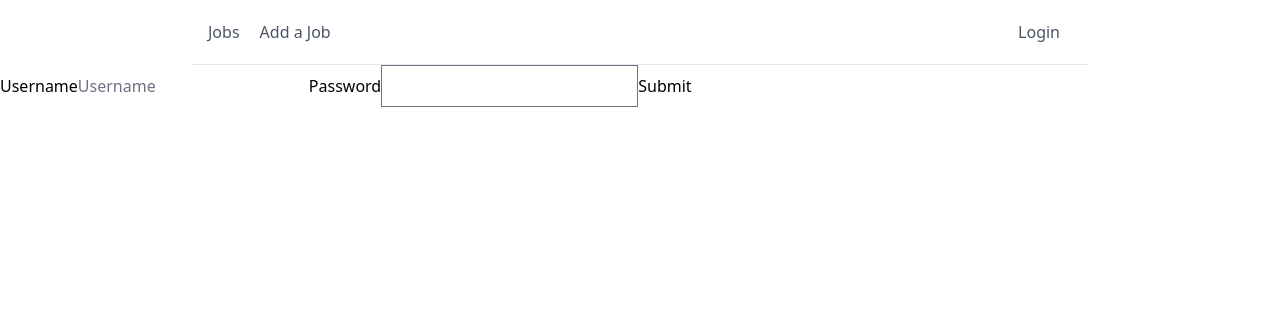
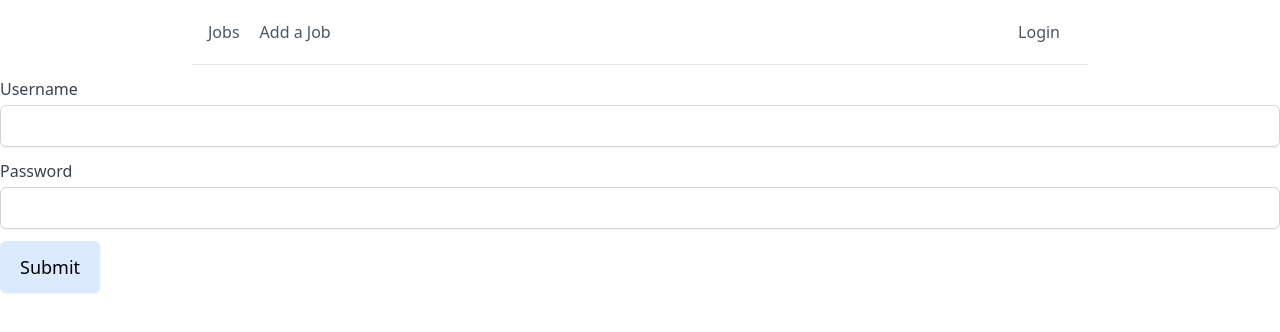
Before and after one commit to ArtusU/job-platform, a React (Create React App) app in the folder frontend/: page /login in a window 1280 px wide. Shown: the top 332 px of the page. Built offline with nearby package versions, Linux system fonts and the light colour scheme.

Commit message:
login fix and styling

```diff
--- a/frontend/src/components/Login.js
+++ b/frontend/src/components/Login.js
@@ -1,17 +1,23 @@
-import { useState } from "react";
+import { useContext, useState } from "react";
 import { Formik, Field, Form } from "formik";
+import { useNavigate } from "react-router-dom";
 import axios from "axios";
 import { API } from "../api";
-import { authService } from "../services/authentication";
+import { AuthContext } from "../contexts/AuthContext";
 
 export function Login() {
   const [loading, setLoading] = useState(false);
+  const { login } = useContext(AuthContext);
+  const navigate = useNavigate();
 
   function handleSubmit(values) {
     setLoading(true);
     axios
       .post(API.auth.login, values)
-      .then((res) => authService.login(res.data.token))
+      .then((res) => {
+        login(res.data.token);
+        navigate("/");
+      })
       .finally(() => setLoading(false));
   }
 
@@ -27,19 +33,66 @@ export function Login() {
       >
         {({ errors, touched }) => (
           <Form>
-            <label htmlFor="username">Username</label>
-            <Field id="username" name="username" placeholder="Username" />
-            {touched.username && errors.username && (
-              <div>{errors.username}</div>
-            )}
+            <Field name="username">
+              {({ field, form }) => (
+                <label className="mt-3 block">
+                  <span className="text-gray-700">Username</span>
+                  <input
+                    {...field}
+                    type="text"
+                    className="
+                                        mt-1
+                                        block
+                                        w-full
+                                        rounded-md
+                                        border-gray-300
+                                        shadow-sm
+                                        focus:border-indigo-300 focus:ring focus:ring-indigo-200 focus:ring-opacity-50
+                                    "
+                    placeholder=""
+                    style={
+                      form.touched.username && form.errors.username
+                        ? { border: "2px solid var(--primary-red)" }
+                        : null
+                    }
+                  />
+                </label>
+              )}
+            </Field>
 
-            <label htmlFor="password">Password</label>
-            <Field id="password" name="password" type="password" />
-            {touched.password && errors.password && (
-              <div>{errors.password}</div>
-            )}
+            <Field name="password">
+              {({ field, form }) => (
+                <label className="mt-3 block">
+                  <span className="text-gray-700">Password</span>
+                  <input
+                    {...field}
+                    type="password"
+                    className="
+                                        mt-1
+                                        block
+                                        w-full
+                                        rounded-md
+                                        border-gray-300
+                                        shadow-sm
+                                        focus:border-indigo-300 focus:ring focus:ring-indigo-200 focus:ring-opacity-50
+                                    "
+                    placeholder=""
+                    style={
+                      form.touched.password && form.errors.password
+                        ? { border: "2px solid var(--primary-red)" }
+                        : null
+                    }
+                  />
+                </label>
+              )}
+            </Field>
 
-            <button type="submit">Submit</button>
+            <button
+              className="mt-3 bg-blue-100 rounded-md shadow-sm text-lg px-5 py-3 hover:bg-blue-200"
+              type="submit"
+            >
+              Submit
+            </button>
           </Form>
         )}
       </Formik>
--- a/frontend/src/components/Navbar.js
+++ b/frontend/src/components/Navbar.js
@@ -1,9 +1,15 @@
 import { useContext } from "react";
-import { Link } from "react-router-dom";
+import { Link, useNavigate } from "react-router-dom";
 import { AuthContext } from "../contexts/AuthContext";
 
 export function Navbar() {
-  const { user } = useContext(AuthContext);
+  const { user, logout } = useContext(AuthContext);
+  const navigate = useNavigate();
+
+  function handleSubmit() {
+    logout();
+    navigate("/login");
+  }
 
   return (
     <nav className="max-w-4xl mx-auto py-5 px-4 border-b border-gray-200">
@@ -23,9 +29,9 @@ export function Navbar() {
         <div className="flex items-center">
           {user ? (
             <li className="px-3 text-gray-600">
-              <Link className="hover:text-blue-600" to="/logout">
+              <button className="hover:text-blue-600" onClick={handleSubmit}>
                 Logout
-              </Link>
+              </button>
             </li>
           ) : (
             <li className="px-3 text-gray-600">
--- a/frontend/src/contexts/AuthContext.js
+++ b/frontend/src/contexts/AuthContext.js
@@ -13,8 +13,8 @@ export function AuthContextProvider({ children }) {
     setUser(null);
   }
 
-  function login() {
-    const user = authService.login();
+  function login(token) {
+    const user = authService.login(token);
     setUser(user);
   }
 
```
